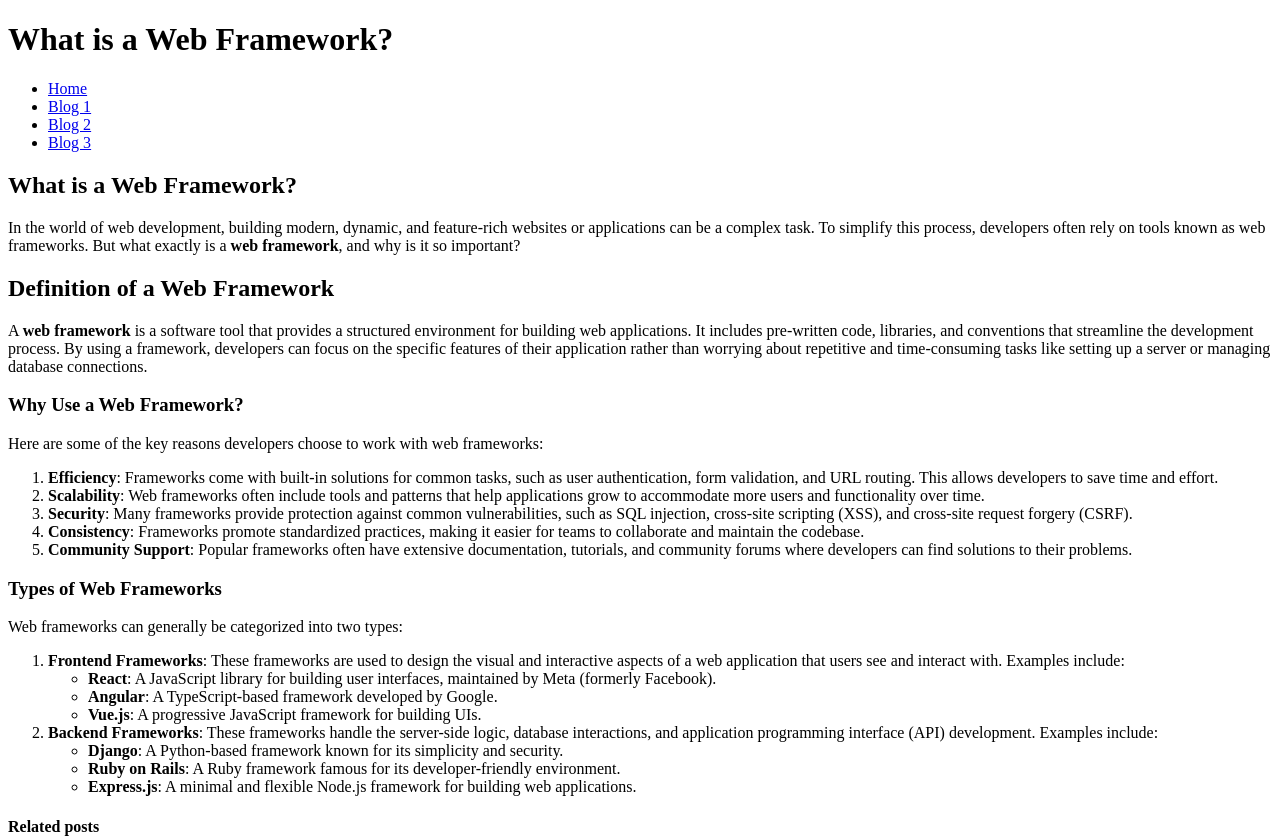
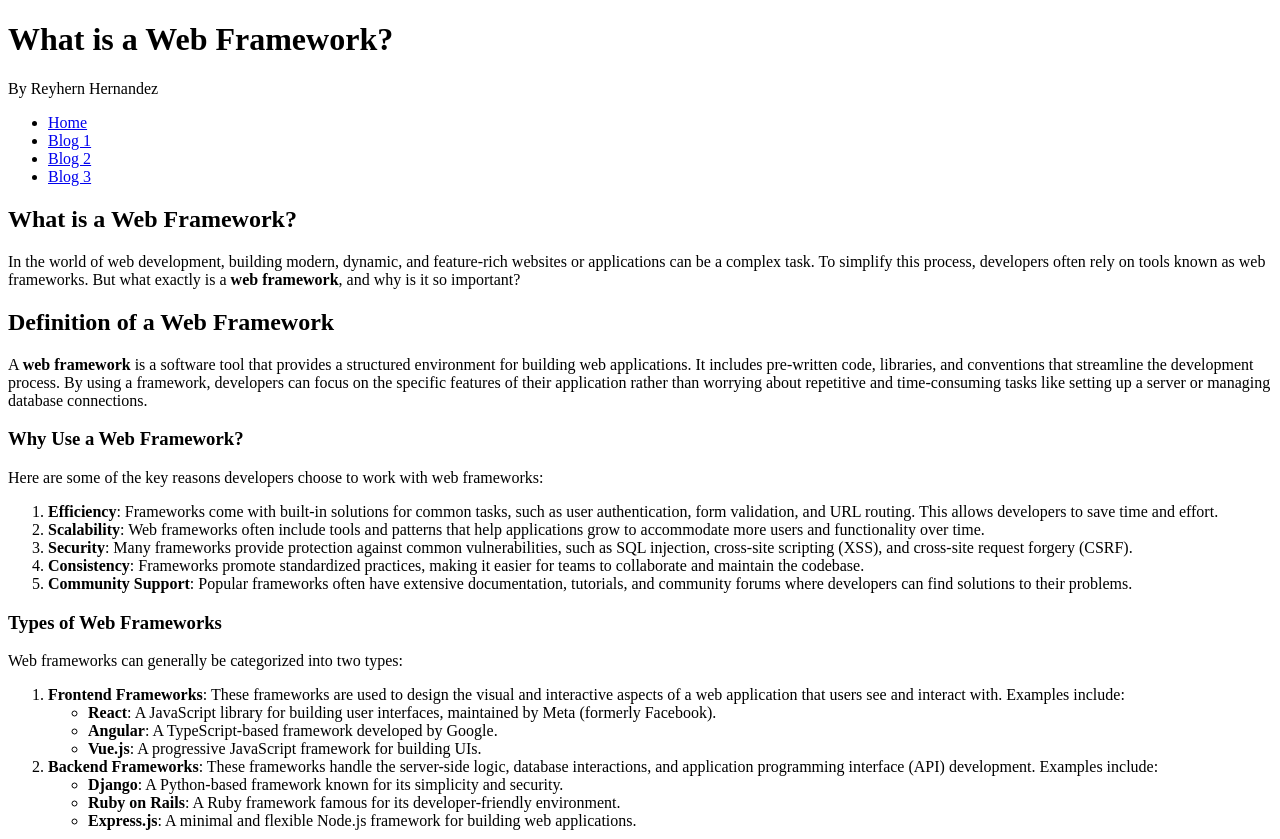
Before and after one commit to Reyhern/HTML, a plain HTML site: page blog-three.html in a window 1280 px wide. Shown: the top 839 px of the page. Drawn offline with Linux system fonts and the light colour scheme.

Commit message:
Update blog-three.html

```diff
--- a/blog-three.html
+++ b/blog-three.html
@@ -7,10 +7,10 @@
 </head>
 <body>
 
+    <h1>What is a Web Framework?</h1>
+    <p>By Reyhern Hernandez</p>
+
     <header>
-
-        <h1>What is a Web Framework?</h1>
-
         <nav>
 
             <ul>
```
